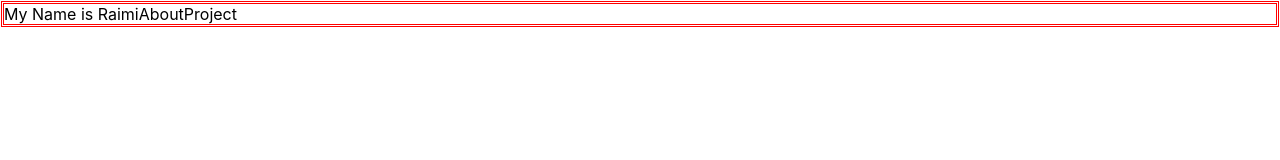
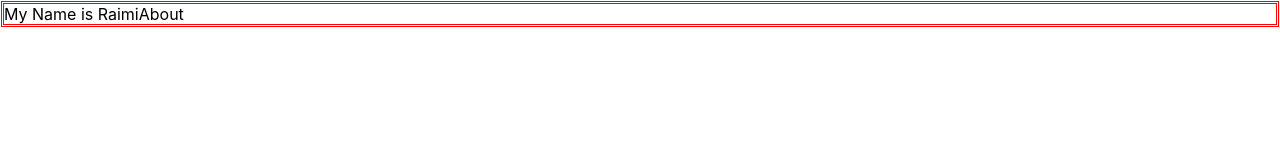
Before and after one commit to remy2495/portfolio, a Next.js app: page / in a window 1280 px wide. Shown: the top 160 px of the page. Built offline with nearby package versions, Linux system fonts and the light colour scheme.

Commit message:
remove project

```diff
--- a/pages/index.jsx
+++ b/pages/index.jsx
@@ -8,10 +8,6 @@ const Home = () => {
       <Link href="/about">
         <a>About</a>
       </Link>
-
-      <Link href="/project">
-        <a>Project</a>
-      </Link>
     </div>
   );
 };
```
